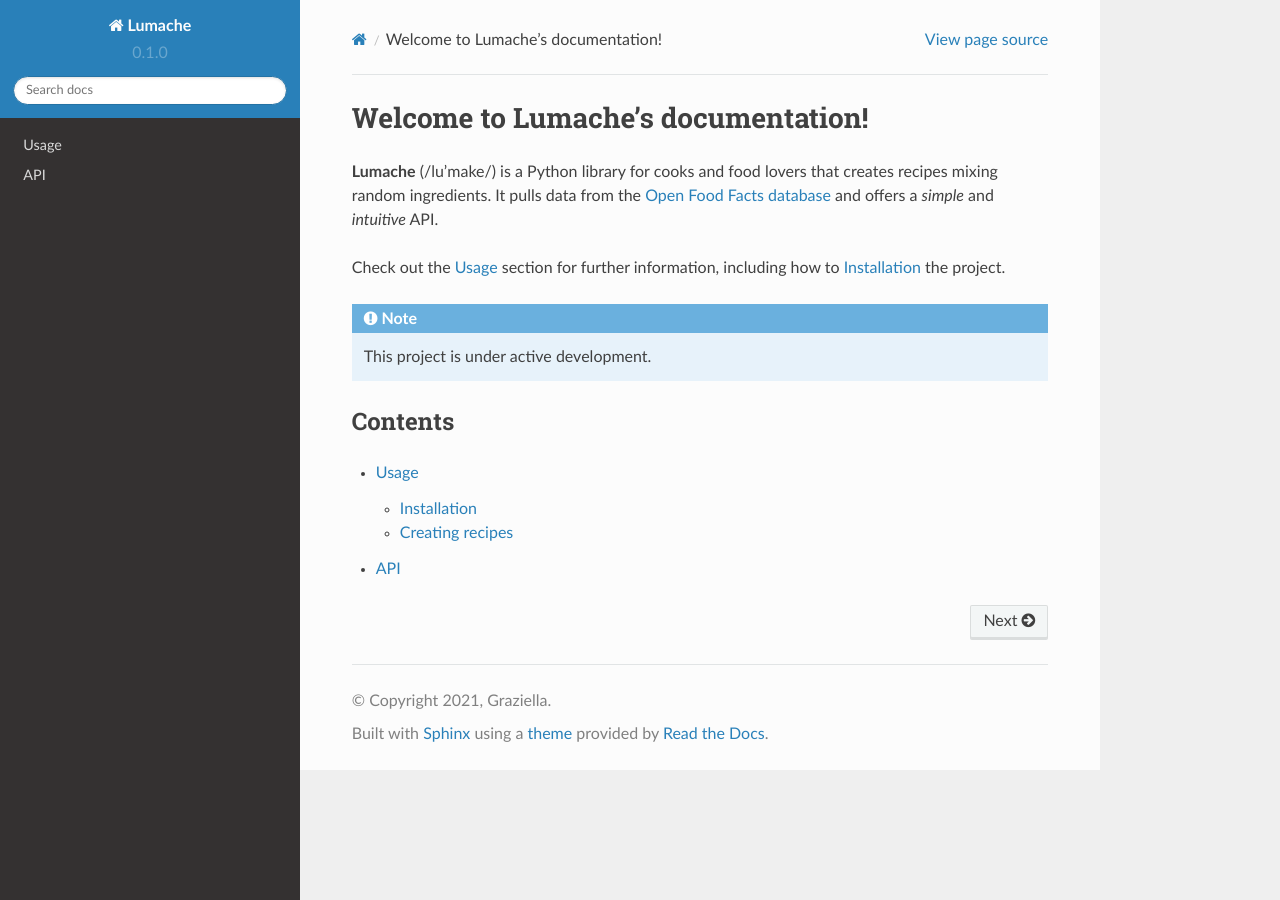
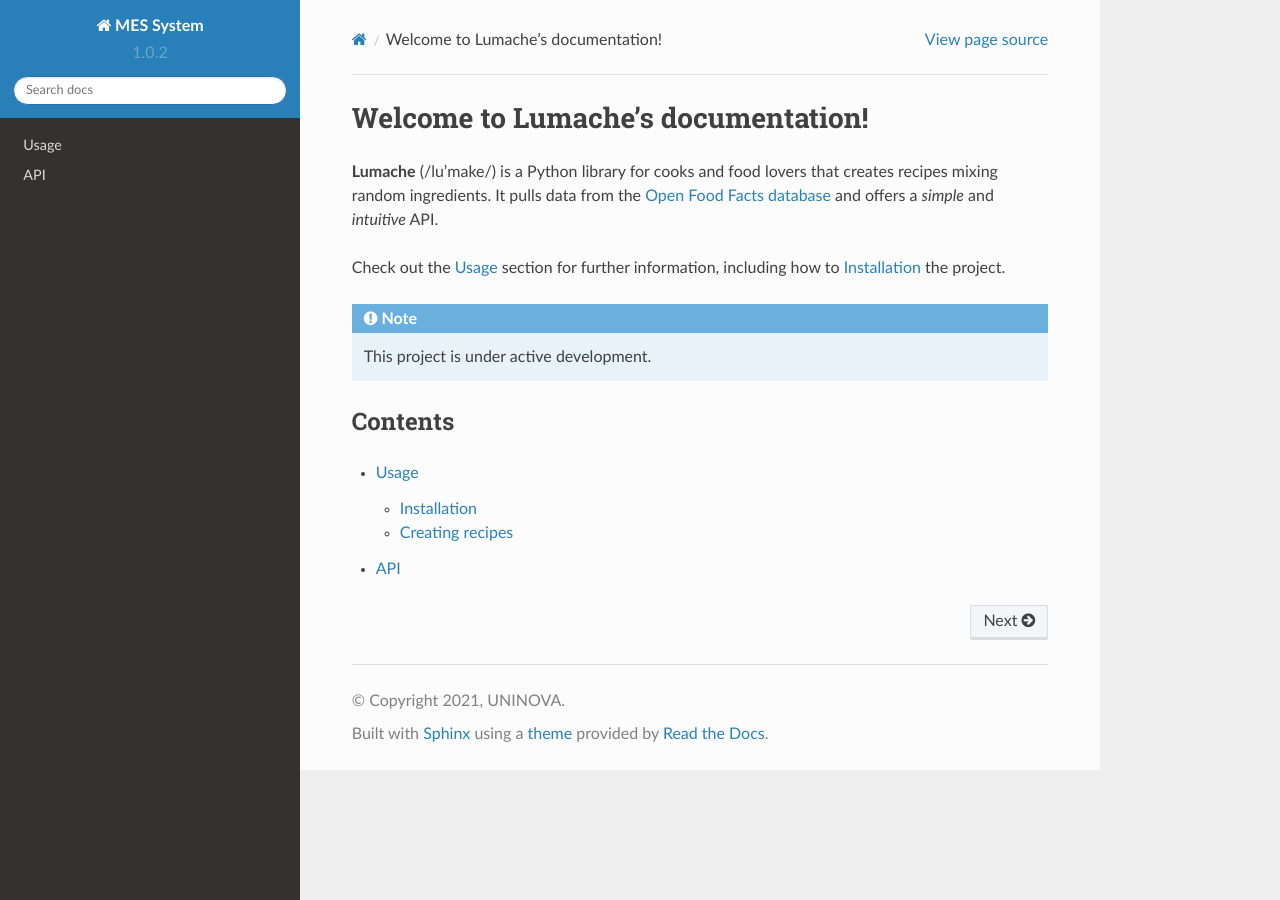
Before and after one commit to RICS-UNINOVA/AVANGARD_MES-DOCUMENTATION-ONLY, a Sphinx documentation site: the page built from docs/source/index.rst, in a window 1280 px wide. Built offline with Sphinx 7.4.7 and the Read the Docs theme 2.0.0, drawn with Linux system fonts in a browser that asks for light colours.

Commit message:
Update conf.py

```diff
--- a/docs/source/conf.py
+++ b/docs/source/conf.py
@@ -2,12 +2,12 @@
 
 # -- Project information
 
-project = 'Lumache'
-copyright = '2021, Graziella'
-author = 'Graziella'
+project = 'MES System'
+copyright = '2021, UNINOVA'
+author = 'Francisco Silva'
 
 release = '0.1'
-version = '0.1.0'
+version = '1.0.2'
 
 # -- General configuration
 
```
